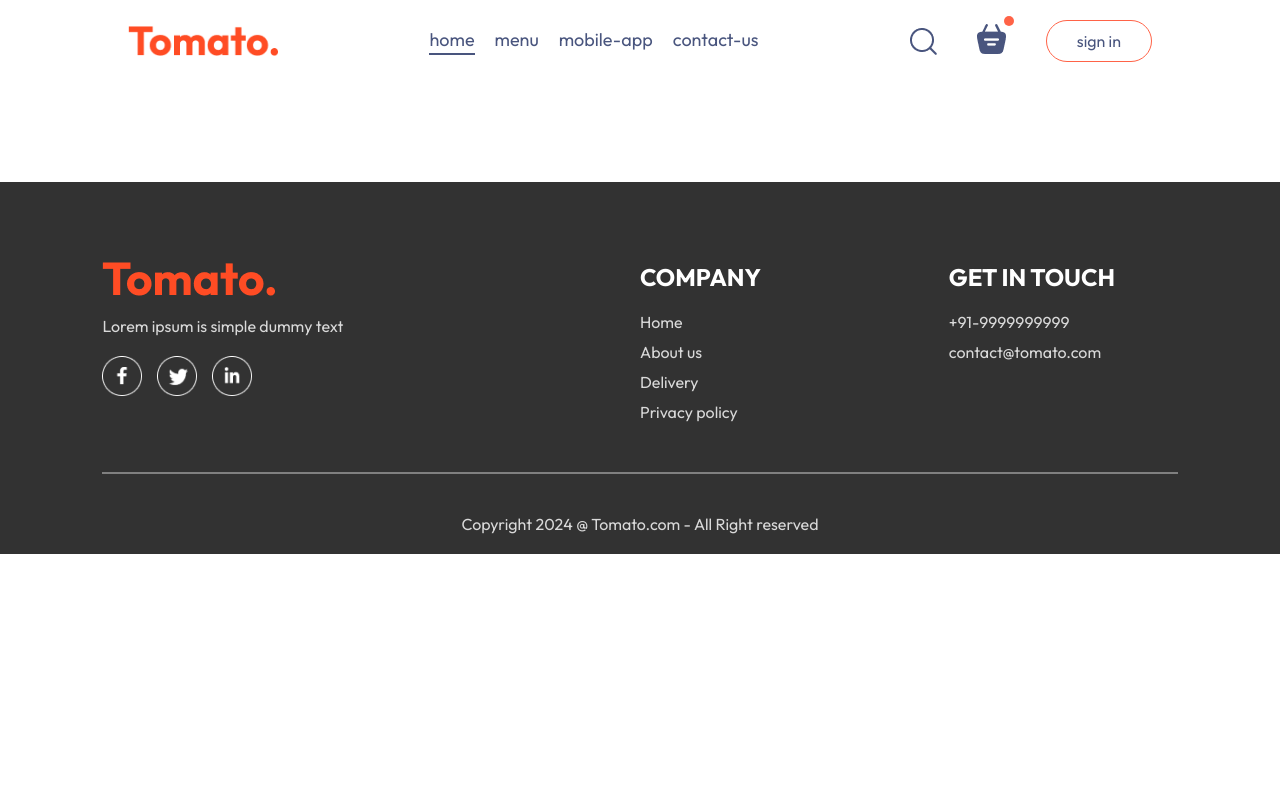
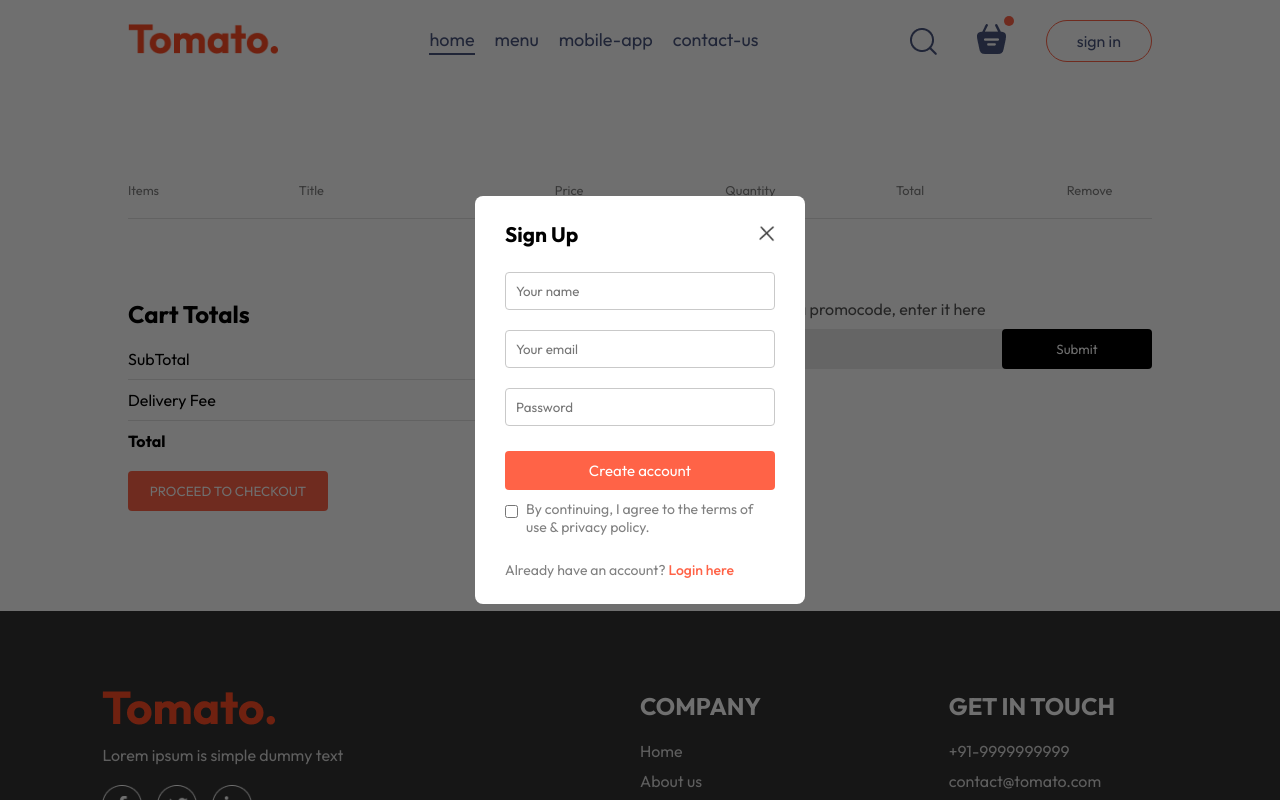
Before and after one commit to diwahar-m/food-delivery-frontend, a React (Vite) app: page /cart in a window 1280 px wide. Both pictures are taken after a click on the button "sign in". Shown: the top 800 px of the page. Built offline with nearby package versions, Linux system fonts and the light colour scheme.

Commit message:
Cart section UI & functionality completed

```diff
--- a/src/App.jsx
+++ b/src/App.jsx
@@ -1,16 +1,20 @@
-import React from "react";
+import React, { useState } from "react";
 import Navbar from "./components/Navbar/Navbar";
 import { Route, Routes } from "react-router-dom";
 import Home from "./pages/Home/Home";
 import Cart from "./pages/Cart/Cart";
 import PlaceOrder from "./pages/PlaceOrder/PlaceOrder";
 import Footer from "./components/Footer/Footer";
+import LoginPopup from "./components/LoginPopup/LoginPopup";
 
 const App = () => {
+  const [showLogin, setShowLogin] = useState(false);
+
   return (
     <>
+      {showLogin ? <LoginPopup setShowLogin={setShowLogin} /> : <></>}
       <div className="app">
-        <Navbar />
+        <Navbar setShowLogin={setShowLogin} />
         <Routes>
           <Route path="/" element={<Home />} />
           <Route path="/cart" element={<Cart />} />
--- /dev/null
+++ b/src/components/LoginPopup/LoginPopup.css
@@ -0,0 +1,67 @@
+.login-popup {
+    position: absolute;
+    z-index: 1;
+    width: 100%;
+    height: 100%;
+    background-color: #00000090;
+    display: grid;
+}
+.login-popup-container {
+    place-self: center;
+    width: max(23vw, 330px);
+    color: #808080;
+    background-color: white;
+    display: flex;
+    flex-direction: column;
+    gap: 25px;
+    padding: 25px 30px;
+    border-radius: 8px;
+    font-size: 14px;
+    animation: fadeIn 0.5s;
+}
+
+.login-popup-title {
+    display: flex;
+    justify-content: space-between;
+    align-items: center;
+    color: black;
+}
+.login-popup-title img {
+    width: 16px;
+    cursor: pointer;
+}
+.login-popup-inputs{
+    display: flex;
+    flex-direction: column;
+    gap: 20px;
+}
+.login-popup-inputs input {
+    outline: none;
+    border: 1px solid #c9c9c9;
+    padding: 10px;
+    border-radius: 4px;
+}
+
+.login-popup-container button{
+    border: none;
+    padding: 10px;
+    border-radius: 4px;
+    color: white;
+    background-color: tomato;
+    font-size: 15px;
+    cursor: pointer;
+}
+.login-popup-condition {
+    display:flex;
+    align-items: start;
+    gap: 8px;
+    margin-top: -15px;
+}
+.login-popup-condition input {
+    margin-top: 5px;
+}
+.login-popup p span {
+    color: tomato;
+    font-weight: 500;
+    cursor: pointer;
+}
--- /dev/null
+++ b/src/components/LoginPopup/LoginPopup.jsx
@@ -0,0 +1,50 @@
+import React, { useState } from "react";
+import "./LoginPopup.css";
+import { assets } from "../../assets/assets";
+
+const LoginPopup = ({ setShowLogin }) => {
+  const [currState, setCurrState] = useState("Sign Up");
+
+  return (
+    <div className="login-popup">
+      <form className="login-popup-container">
+        <div className="login-popup-title">
+          <h2>{currState}</h2>
+          <img
+            onClick={() => setShowLogin(false)}
+            src={assets.cross_icon}
+            alt=""
+          />
+        </div>
+        <div className="login-popup-inputs">
+          {currState === "Login" ? (
+            <></>
+          ) : (
+            <input type="text" placeholder="Your name" required />
+          )}
+
+          <input type="email" placeholder="Your email" required />
+          <input type="password" placeholder="Password" required />
+        </div>
+        <button>{currState === "Sign Up" ? "Create account" : "Login"}</button>
+        <div className="login-popup-condition">
+          <input type="checkbox" required />
+          <p>By continuing, I agree to the terms of use & privacy policy.</p>
+        </div>
+        {currState === "Login" ? (
+          <p>
+            Create a new account?{" "}
+            <span onClick={() => setCurrState("Sign Up")}>Click here</span>
+          </p>
+        ) : (
+          <p>
+            Already have an account?{" "}
+            <span onClick={() => setCurrState("Login")}>Login here</span>
+          </p>
+        )}
+      </form>
+    </div>
+  );
+};
+
+export default LoginPopup;
--- a/src/components/Navbar/Navbar.jsx
+++ b/src/components/Navbar/Navbar.jsx
@@ -3,12 +3,14 @@
 import { useState } from "react";
 import { Link } from "react-router-dom";
 
-const Navbar = () => {
+const Navbar = ({ setShowLogin }) => {
   const [menu, setMenu] = useState("home");
 
   return (
     <div className="navbar">
-      <img src={assets.logo} alt="" className="logo" />
+      <Link to="/">
+        <img src={assets.logo} alt="" className="logo" />
+      </Link>
       <ul className="navbar-menu">
         <Link
           to="/"
@@ -42,10 +44,12 @@
       <div className="navbar-right">
         <img src={assets.search_icon} alt="" />
         <div className="navbar-search-icon">
-          <img src={assets.basket_icon} alt="" />
+          <Link to="/cart">
+            <img src={assets.basket_icon} alt="" />
+          </Link>
           <div className="dot"></div>
         </div>
-        <button>sign in</button>
+        <button onClick={() => setShowLogin(true)}>sign in</button>
       </div>
     </div>
   );
--- a/src/context/StoreContext.jsx
+++ b/src/context/StoreContext.jsx
@@ -18,9 +18,16 @@
     setCartItems((prev) => ({ ...prev, [itemId]: prev[itemId] - 1 }));
   };
 
-  useEffect(() => {
-    console.log(cartItems);
-  }, [cartItems]);
+  const getTotalCartAmount = () => {
+    let totalAmount = 0;
+    for (const item in cartItems) {
+      if (cartItems[item] > 0) {
+        let itemInfo = food_list.find((product) => product._id === item);
+        totalAmount += itemInfo.price * cartItems[item];
+      }
+    }
+    return totalAmount;
+  };
 
   const contextValue = {
     food_list,
@@ -28,6 +35,7 @@
     setCartItems,
     addToCart,
     removeFromCart,
+    getTotalCartAmount,
   };
   return (
     <StoreContext.Provider value={contextValue}>
--- a/src/pages/Cart/Cart.css
+++ b/src/pages/Cart/Cart.css
@@ -0,0 +1,91 @@
+.cart {
+    margin-top: 100px;
+}
+.cart-items-title {
+    display: grid;
+    grid-template-columns: 1fr 1.5fr 1fr 1fr 1fr 0.5fr;
+    align-items: center;
+    color: grey;
+    font-size: max(1vw, 12px);
+}
+.cart-items-item {
+    margin: 10px 0px;
+    color: black;
+}
+.cart-items-item img {
+    width: 50px;
+}
+.cart hr{
+    height: 1px;
+    background-color: #e2e2e2;
+    border: none;
+
+}
+.cart-items-item .cross{
+    cursor: pointer;
+}
+.cart-bottom {
+    margin-top: 80px;
+    display: flex;
+    justify-content: space-between ;
+    gap: max(12vw, 20px);
+}
+.cart-total {
+    flex:1;
+    display: flex;
+    flex-direction: column;
+    gap: 20px;
+}
+.cart-total-details {
+    display: flex;
+    justify-content: space-between;
+}
+.cart-total hr {
+    margin: 10px 0;
+}
+.cart-total button {
+    border: none;
+    color: white;
+    background-color:tomato;
+    width: max(15vw, 200px);
+    padding: 12px 0;
+    border-radius: 4px;
+    cursor: pointer;
+}
+.cart-promocode {
+    flex: 1;
+}
+.cart-promocode p{
+    color: #555;
+}
+.cart-promocode-input {
+    margin-top: 10px;
+    display: flex;
+    justify-content: space-between;
+    align-items: center;
+    background-color: #eaeaea;
+    border-radius: 4px;
+}
+.cart-promocode-input input{
+    background: transparent;
+    border: none;
+    outline: none;
+    padding-left: 10px;
+}
+
+.cart-promocode-input button {
+    width: max(10vw, 150px);
+    padding: 12px 5px;
+    background-color: black;
+    border: none;
+    color: white;
+    border-radius: 4px;
+}
+@media (max-width: 750px){
+    .cart-bottom {
+        flex-direction: column-reverse;
+    }
+    .cart-promocode{
+        justify-content: start;
+    }
+}
--- a/src/pages/Cart/Cart.jsx
+++ b/src/pages/Cart/Cart.jsx
@@ -1,8 +1,77 @@
-import React from "react";
+import React, { useContext } from "react";
 import "./Cart.css";
+import { StoreContext } from "../../context/StoreContext";
 
 const Cart = () => {
-  return <div></div>;
+  const { cartItems, food_list, removeFromCart, getTotalCartAmount } =
+    useContext(StoreContext);
+
+  return (
+    <div className="cart">
+      <div className="cart-items">
+        <div className="cart-items-title">
+          <p>Items</p>
+          <p>Title</p>
+          <p>Price</p>
+          <p>Quantity</p>
+          <p>Total</p>
+          <p>Remove</p>
+        </div>
+        <br />
+        <hr />
+        {food_list.map((item, index) => {
+          if (cartItems[item._id] > 0) {
+            return (
+              <div key={index}>
+                <div className="cart-items-title cart-items-item">
+                  <img src={item.image} alt="" />
+                  <p>{item.name}</p>
+                  <p>Rs.{item.price}</p>
+                  <p>{cartItems[item._id]}</p>
+                  <p>Rs.{item.price * cartItems[item._id]}</p>
+                  <p onClick={() => removeFromCart(item._id)} className="cross">
+                    *
+                  </p>
+                </div>
+                <hr />
+              </div>
+            );
+          }
+        })}
+      </div>
+      <div className="cart-bottom">
+        <div className="cart-total">
+          <h2>Cart Totals</h2>
+          <div>
+            <div className="cart-total-details">
+              <p>SubTotal</p>
+              <p>Rs:{getTotalCartAmount()}</p>
+            </div>
+            <hr />
+            <div className="cart-total-details">
+              <p>Delivery Fee</p>
+              <p>Rs:{2}</p>
+            </div>
+            <hr />
+            <div className="cart-total-details">
+              <b>Total</b>
+              <b>Rs:{getTotalCartAmount() + 2}</b>
+            </div>
+          </div>
+          <button>PROCEED TO CHECKOUT</button>
+        </div>
+        <div className="cart-promocode">
+          <div>
+            <p>If you have a promocode, enter it here</p>
+            <div className="cart-promocode-input">
+              <input type="text" placeholder="promo code" />
+              <button>Submit</button>
+            </div>
+          </div>
+        </div>
+      </div>
+    </div>
+  );
 };
 
 export default Cart;
```
